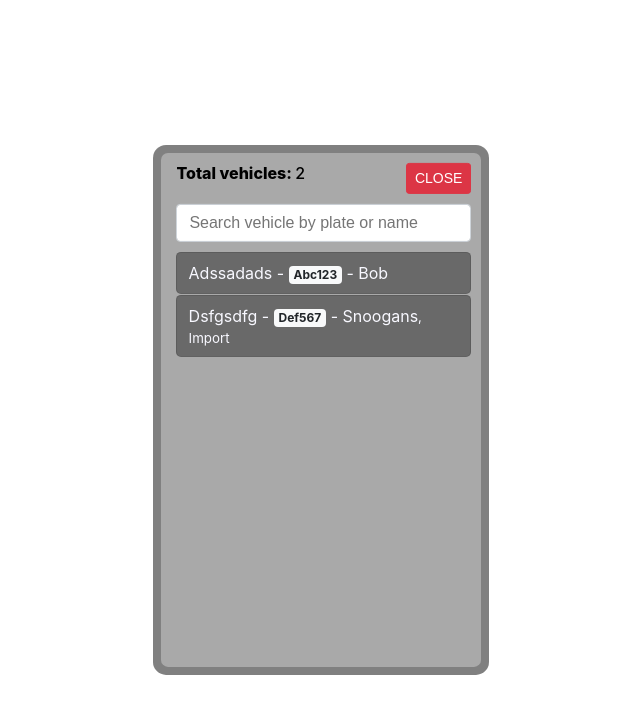
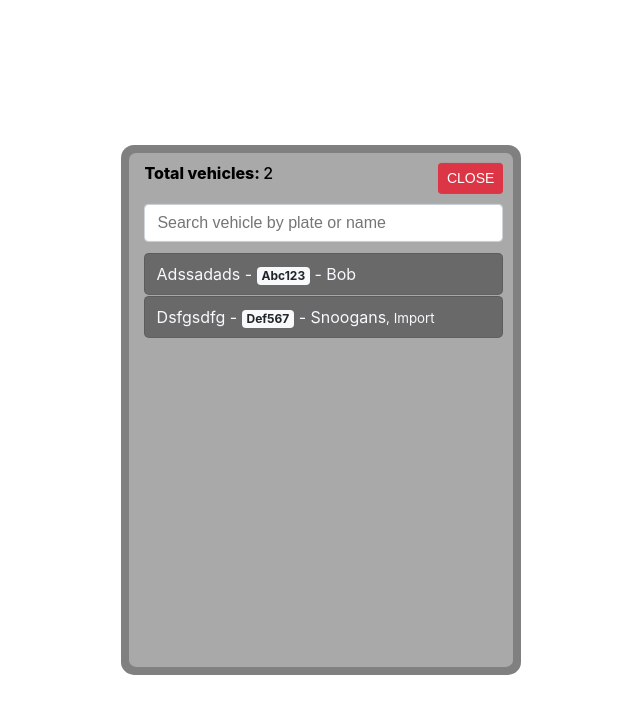
Before and after one commit to HTB-FiveM/htb_garage, a Vue app in the folder htb_garage-ui/: page / in a window 1280 px wide. Shown: the top 714 px of the page, without its empty margins (331-971 px from the left). Built offline with nearby package versions, Linux system fonts and the light colour scheme.

Commit message:
Closing on ESC press, restyled scroll bar, and set width for #app container

```diff
--- a/htb_garage-ui/src/App.vue
+++ b/htb_garage-ui/src/App.vue
@@ -18,6 +18,8 @@
 
   initialise();
 
+  window.addEventListener('keydown', store.close);
+
   const unwatch = watch(
     () => store.isVisible,
     (newValue) => {
@@ -30,11 +32,13 @@
 
   onUnmounted(() => {
     unwatch();
+    window.removeEventListener('keydown', store.close);
   });
 });
 
+
+
 const initialise = () => {
-  //console.log(window);
   if (window.location.host.startsWith("cfx-nui-")) {
     // Running in FiveM initialisation
     window.addEventListener("message", (event) => {
@@ -159,24 +163,28 @@
 
 .car-list /*You could also use an ID*/ {
   height: 50vh;
+  overflow-y: auto;
 }
 
-.scrollbar::-webkit-scrollbar-track {
-  -webkit-box-shadow: inset 0 0 6px rgba(0, 0, 0, 0.3);
-  border-radius: 2px;
-  background-color: #f5f5f5;
+.car-list::-webkit-scrollbar-track
+{
+	-webkit-box-shadow: inset 0 0 6px rgba(0,0,0,0.3);
+	border-radius: 2px;
+	background-color: #F5F5F5;
 }
 
-.scrollbar::-webkit-scrollbar {
-  width: 12px;
-  background-color: #f5f5f5;
-  border-radius: 2px;
+.car-list::-webkit-scrollbar
+{
+	width: 12px;
+    background-color: #F5F5F5;
+    border-radius:2px;
 }
 
-.scrollbar::-webkit-scrollbar-thumb {
-  border-radius: 2px;
-  -webkit-box-shadow: inset 0 0 6px rgba(0, 0, 0, 0.3);
-  background-color: #999;
+.car-list::-webkit-scrollbar-thumb
+{
+	border-radius: 2px;
+	-webkit-box-shadow: inset 0 0 6px rgba(0,0,0,.3);
+	background-color: #999;
 }
 
 .garage-list-item {
--- a/htb_garage-ui/src/stores/garage.store.ts
+++ b/htb_garage-ui/src/stores/garage.store.ts
@@ -54,10 +54,6 @@
       // Handle other types as needed
     },
     async close() {
-      // this.$refs.vehicleDetailsPanel -- Need to think about how to collapse all items at once with Vue.js, as in remove the 'show' class
-      // But using jQuery here does actually work so using it for now
-      // $('.collapse').collapse('hide');
-
       await fetch("https://htb_garage/close");
 
     },
--- a/htb_garage-ui/src/style.css
+++ b/htb_garage-ui/src/style.css
@@ -101,7 +101,8 @@
   left:50.5%;
   -webkit-transform: translateX(-50%) translateY(calc(-50% - .1px));
   transform: translateX(-50%) translateY(calc(-50% - .1px));
-  max-width:25%;
+  width: 30%;
+  max-width:50%;
   max-height:80%;
   overflow-y: hidden;
   padding: 8px;
```
Also changed, not shown: 1 other file (tests, documents, lock files or other folders).
